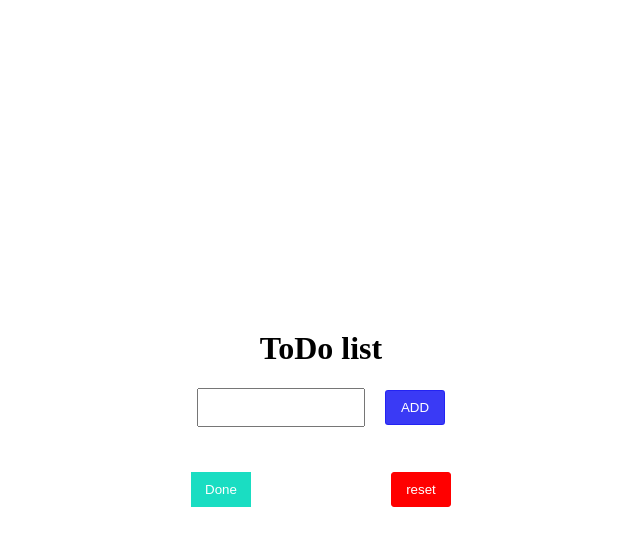
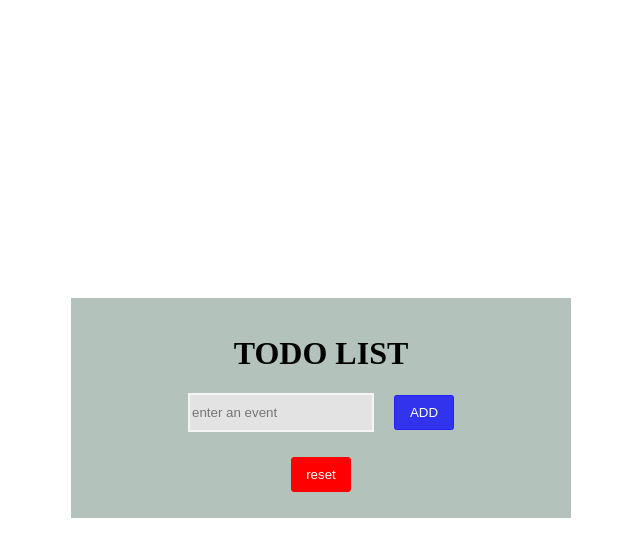
Before and after one commit to kadjialan/toDoList-page-js, a website built with webpack: page src/index.html in a window 1280 px wide. Both pictures are taken after a click on the button "reset". Shown: the whole page, without its empty margins (319-959 px from the left). Built offline with nearby package versions, Linux system fonts and the light colour scheme.

Commit message:
final design and functionality

```diff
--- a/src/index.html
+++ b/src/index.html
@@ -11,17 +11,17 @@
 
 <body>
   <div class="container">
-    <h1>ToDo list</h1>
+    <h1>TODO LIST</h1>
+    <div class="content">
       <div class="main">
-      <input type="text" class="todo">
+        <input type="text" class="todo" placeholder="enter an event">
         <button class="add">ADD</button>
       </div>
       <div id="holder">
-      <!-- <p> jump run</p> -->
       </div>
       <div class="end">
-      <button class="done">Done</button>
         <button class="delete">reset</button>
+      </div>
     </div>
   </div>
 </body>
--- a/src/index.js
+++ b/src/index.js
@@ -3,23 +3,36 @@ import './styles/styles.css';
 const addition = document.querySelector('.add');
 const area = document.querySelector('#holder');
 const items = document.querySelector('.todo');
+const reset = document.querySelector('.delete');
 
 function addItem() {
   const task = items.value;
-  const todoitem = document.createElement('div');
-  todoitem.classList.add('display');
-  todoitem.innerHTML += `<div class= "text"> <input type="radio" class="radio"> ${task}  <i class="fa-solid  icons fa-trash-can"></i> </div> `;
-  area.appendChild(todoitem);
+  if (task === '') {
+    alert('please input a todo');
+  } else {
+    const todoitem = document.createElement('div');
+    todoitem.classList.add('display');
+    todoitem.innerHTML += `<div class= "text"> <input type="checkbox" class="radio"> ${task}  <i class="fa-solid  icons fa-trash-can"></i> </div> `;
+    area.appendChild(todoitem);
+
+    todoitem.querySelector('.radio').addEventListener('click', () => {
+      todoitem.style.textDecoration = 'line-through';
+    });
+
+    todoitem.querySelector('.icons').addEventListener('click', () => {
+      todoitem.remove();
+    });
+  }
 }
 
-todoitem.querySelector('.radio').addEventListener('click', () => {
-  todoitem.style.textDecoration = 'line-through';
-});
+function redo() {
+  window.location.reload();
+}
 
 addition.addEventListener('click', () => {
   addItem();
 });
 
-/* minusBtn.addEventListener('click', () => {
-  displayValue(sub());
-}); */
+reset.addEventListener('click', () => {
+  redo();
+});
--- a/src/styles/styles.css
+++ b/src/styles/styles.css
@@ -10,6 +10,9 @@ body {
   flex-direction: column;
   justify-content: center;
   align-items: center;
+  min-height: 220px;
+  width: 500px;
+  background-color: #b3c3bb;
 }
 
 .main {
@@ -23,7 +26,6 @@ button {
   cursor: pointer;
   height: 35px;
   width: 60px;
-  background-color: sandybrown;
 }
 
 .add {
@@ -38,6 +40,7 @@ button {
   color: white;
   border: 1px solid red;
   border-radius: 3px;
+  margin-bottom: 10px;
 }
 
 .done {
@@ -48,14 +51,15 @@ button {
 
 .todo {
   height: 33px;
-  width: 160px;
+  width: 178px;
+  border: 2px solid whitesmoke;
+  background-color: #e3e3e3;
 }
 
 .end {
   margin-top: 20px;
   display: flex;
-  width: 260px;
-  justify-content: space-between;
+  justify-content: center;
 }
 
 
@@ -64,16 +68,11 @@ button {
   height: 20px;
   border: 1px solid cornsilk;
   background-color: cornsilk;
-  padding: 20px;
+  padding: 20px 20px 20px 0;
 }
-
-/* .radio {
-    display: flex;
-  justify-content: center;
-  align-items: center;
-  gap: 70px;
-} */
 
 .icons {
   float: right;
+  color: red;
+  cursor: pointer;
 }
```
Lines whose indentation alone changed are shown as unchanged.
